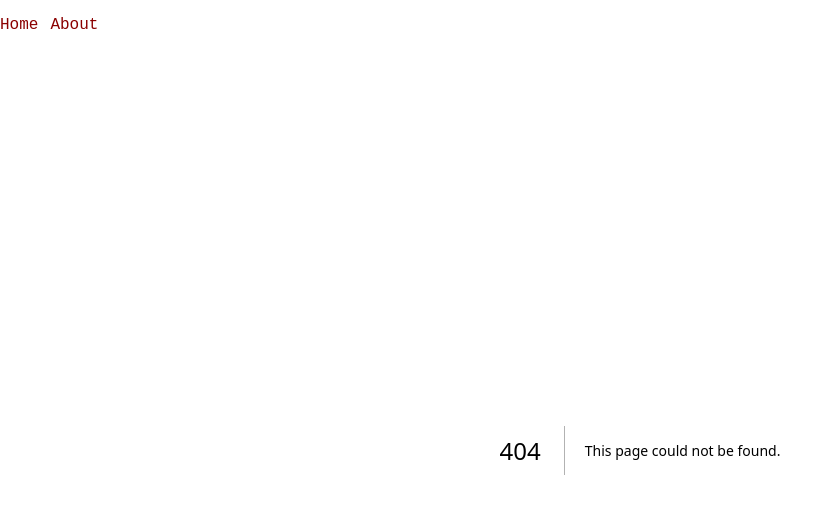
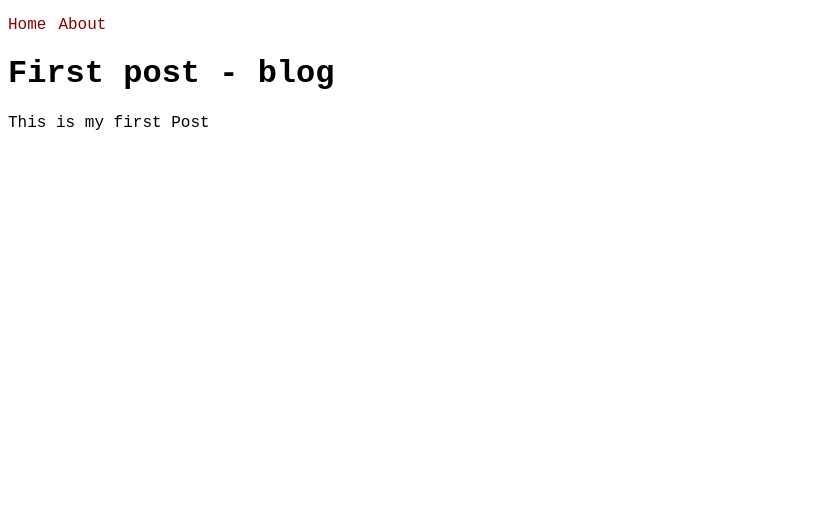
Before and after one commit to makassigithub/NetJs_StaticApp, a Next.js app: page /posts/first in a window 1280 px wide. Before the commit this address had no page. Shown: the top 514 px of the page, without its empty margins (0-838 px from the left). Built offline with nearby package versions, Linux system fonts and the light colour scheme.

Commit message:
adding nested navigation

```diff
--- /dev/null
+++ b/pages/posts/first.js
@@ -0,0 +1,18 @@
+import Head from "next/head";
+
+function FirstPost() {
+  console.log("[About] page rendered");
+  return (
+    <>
+      <Head>
+        <title>First post - blog</title>
+      </Head>
+      <main>
+        <h1>First post - blog</h1>
+        <p>This is my first Post</p>
+      </main>
+    </>
+  );
+}
+
+export default FirstPost;
```
Also changed, not shown: pages/index.js (+4 -3 lines).
